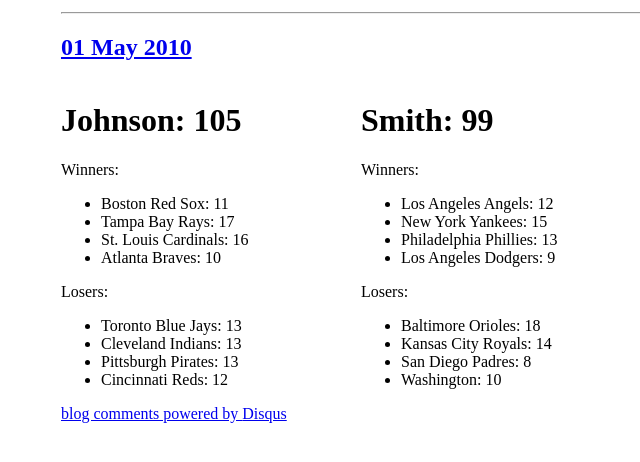
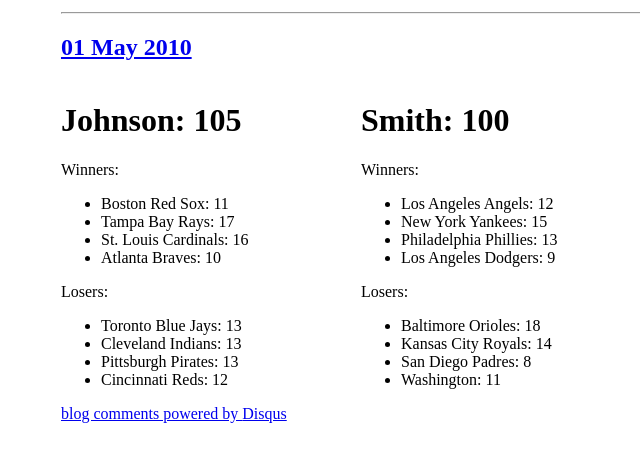
Before and after one commit to travisj/thebet, a Jekyll site: the page built from _posts/2010-05-01-Results.markdown, in a window 1280 px wide. Shown: the part 247-709 px from the top of the page, without its empty margins (279-919 px from the left). Built offline with Jekyll 4.4.1, drawn with Linux system fonts in a browser that asks for light colours; nearby versions of some CDN libraries; Markdown is read by kramdown in place of the engine named in the settings; comment, search, counter and statistics services are not loaded.

Commit message:
adding todays results

```diff
--- a/_json/history.json
+++ b/_json/history.json
@@ -1 +1 @@
-{"2010-04-04":{"johnson":0,"smith":0},"2010-04-05":{"johnson":6,"smith":4},"2010-04-06":{"johnson":7,"smith":6},"2010-04-07":{"johnson":11,"smith":11},"2010-04-08":{"johnson":12,"smith":14},"2010-04-09":{"johnson":15,"smith":19},"2010-04-10":{"johnson":20,"smith":23},"2010-04-11":{"johnson":24,"smith":29},"2010-04-12":{"johnson":28,"smith":32},"2010-04-13":{"johnson":30,"smith":36},"2010-04-14":{"johnson":37,"smith":40},"2010-04-15":{"johnson":40,"smith":43},"2010-04-16":{"johnson":44,"smith":49},"2010-04-17":{"johnson":47,"smith":55},"2010-04-18":{"johnson":53,"smith":59},"2010-04-19":{"johnson":54,"smith":60},"2010-04-20":{"johnson":59,"smith":64},"2010-04-21":{"johnson":65,"smith":69},"2010-04-22":{"johnson":68,"smith":73},"2010-04-23":{"johnson":71,"smith":75},"2010-04-24":{"johnson":77,"smith":82},"2010-04-25":{"johnson":82,"smith":84},"2010-04-26":{"johnson":85,"smith":86},"2010-04-27":{"johnson":91,"smith":88},"2010-04-28":{"johnson":96,"smith":93},"2010-04-29":{"johnson":98,"smith":96},"2010-04-30":{"johnson":100,"smith":97},"2010-05-01":{"johnson":105,"smith":99}}
+{"2010-04-04":{"johnson":0,"smith":0},"2010-04-05":{"johnson":6,"smith":4},"2010-04-06":{"johnson":7,"smith":6},"2010-04-07":{"johnson":11,"smith":11},"2010-04-08":{"johnson":12,"smith":14},"2010-04-09":{"johnson":15,"smith":19},"2010-04-10":{"johnson":20,"smith":23},"2010-04-11":{"johnson":24,"smith":29},"2010-04-12":{"johnson":28,"smith":32},"2010-04-13":{"johnson":30,"smith":36},"2010-04-14":{"johnson":37,"smith":40},"2010-04-15":{"johnson":40,"smith":43},"2010-04-16":{"johnson":44,"smith":49},"2010-04-17":{"johnson":47,"smith":55},"2010-04-18":{"johnson":53,"smith":59},"2010-04-19":{"johnson":54,"smith":60},"2010-04-20":{"johnson":59,"smith":64},"2010-04-21":{"johnson":65,"smith":69},"2010-04-22":{"johnson":68,"smith":73},"2010-04-23":{"johnson":71,"smith":75},"2010-04-24":{"johnson":77,"smith":82},"2010-04-25":{"johnson":82,"smith":84},"2010-04-26":{"johnson":85,"smith":86},"2010-04-27":{"johnson":91,"smith":88},"2010-04-28":{"johnson":96,"smith":93},"2010-04-29":{"johnson":98,"smith":96},"2010-04-30":{"johnson":100,"smith":97},"2010-05-01":{"johnson":105,"smith":100}}
--- a/_posts/2010-05-01-Results.markdown
+++ b/_posts/2010-05-01-Results.markdown
@@ -1,7 +1,7 @@
 ---
 layout: post
 johnson: 105
-smith: 99
+smith: 100
 tor: 13
 cle: 13
 bos: 11
@@ -15,7 +15,7 @@ kan: 14
 nyy: 15
 laa: 12
 sdg: 8
-was: 10
+was: 11
 phi: 13
 lad: 9
 ---
```
